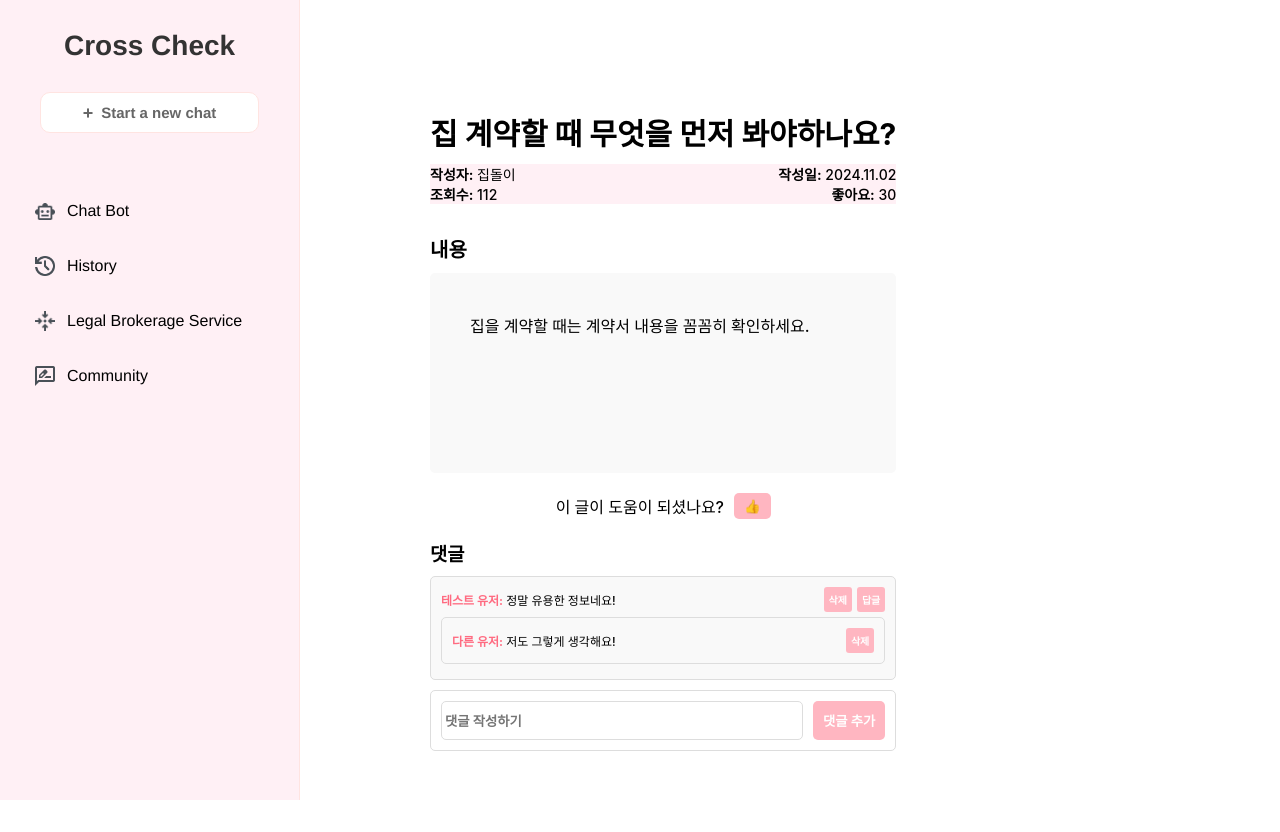
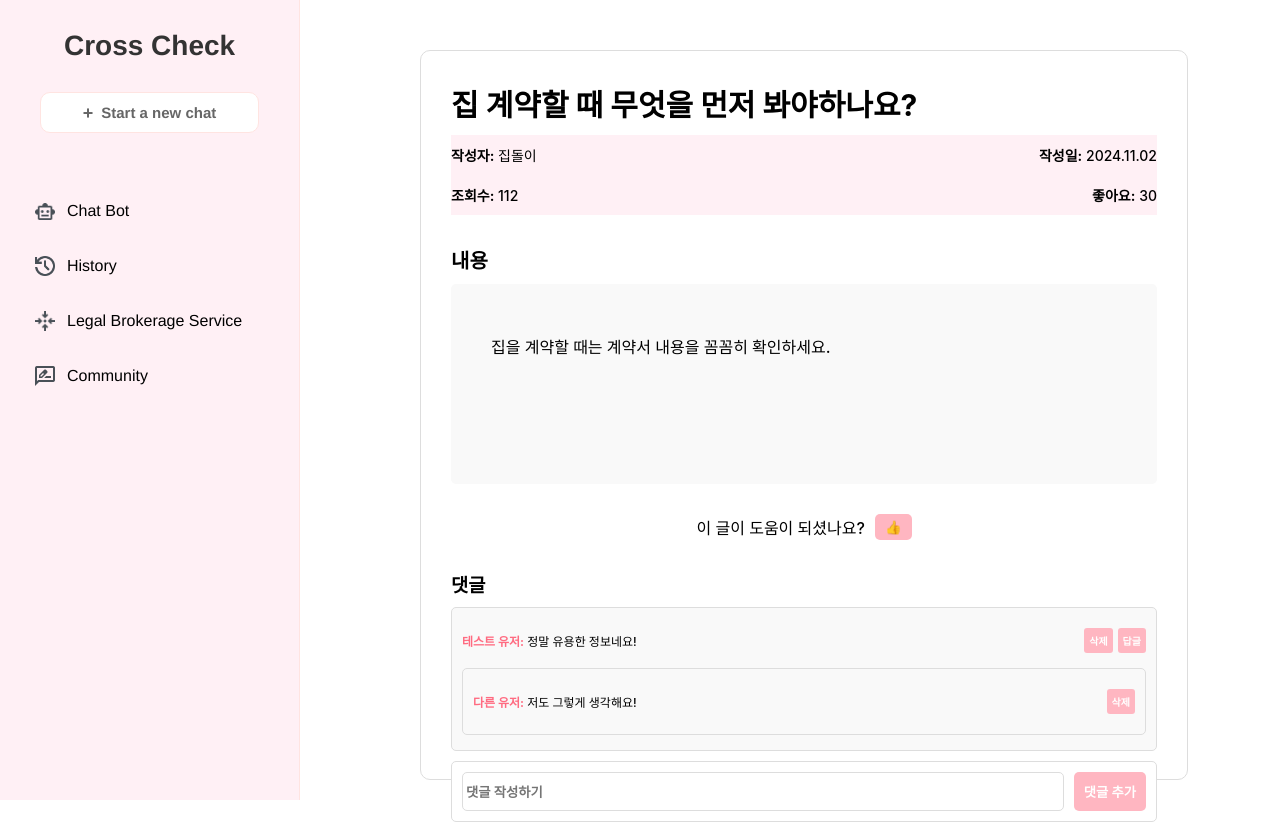
Before and after one commit to king-junho/CrossCheck-FE, a React (Create React App) app in the folder cross-check-fe/: page /post/1 in a window 1280 px wide. Before the commit the page ends 800 px from the top, so only its background shows below. Built offline with nearby package versions, Linux system fonts and the light colour scheme; a web font is replaced by a local one.

Commit message:
fix:오류 수정

```diff
--- a/cross-check-fe/src/Community/components/CommunityBoard.jsx
+++ b/cross-check-fe/src/Community/components/CommunityBoard.jsx
@@ -14,11 +14,6 @@ const posts = [
   { id: 8, number: "08", title: "집주인이 갑자기 계약 취소하자고 하네요ㅠㅠ", writer: "집순이", date: "2024.10.02", views: 184, likes: 40, comments: 16 },
   { id: 1, number: "01", title: "집 계약할 때 뭐 먼저 봐야하나요?", writer: "집돌이", date: "2024.11.02", views: 112, likes: 30, comments: 5 },
   { id: 2, number: "02", title: "자취생 저녁 메뉴 추천", writer: "자취생", date: "2024.10.28", views: 329, likes: 54, comments: 10 },
-  { id: 3, number: "03", title: "첫 전세 계약할 때 챙겨야할 서류", writer: "법사", date: "2024.10.25", views: 219, likes: 27, comments: 16 },
-  { id: 4, number: "04", title: "부동산 중개수수료 협의 가능한가요?", writer: "도미야", date: "2024.10.23", views: 498, likes: 38, comments: 16 },
-  { id: 5, number: "05", title: "전세자금대출 심사 얼마나 걸리나요?", writer: "하우스", date: "2024.10.20", views: 284, likes: 13, comments: 16 },
-  { id: 6, number: "06", title: "보증금 올려주면 월세 낮춰준다는데 괜찮을까요?", writer: "부동산 초보", date: "2024.10.19", views: 351, likes: 32, comments: 16 },
-  { id: 7, number: "07", title: "신축 아파트 하자보수 기간이 어떻게 되나요?", writer: "내 집", date: "2024.10.16", views: 257, likes: 14, comments: 16 },
 
 ];
 
--- a/cross-check-fe/src/Community/components/PostDetail.jsx
+++ b/cross-check-fe/src/Community/components/PostDetail.jsx
@@ -98,6 +98,7 @@ const PostDetail = () => {
   };
 
   return (
+    <div className="post-detail">
     <div className="post-detail-container">
               <Sidebar/>
 
@@ -212,6 +213,7 @@ const PostDetail = () => {
         <button type="submit">댓글 추가</button>
       </form>
     </div>
+    </div>
   );
 };
 
--- a/cross-check-fe/src/Community/css/postdetail.css
+++ b/cross-check-fe/src/Community/css/postdetail.css
@@ -1,19 +1,20 @@
 .post-detail-container{
     max-width: 850px;
-    margin-left:420px;
-    margin-top:100px;
+
     padding: 10px;
     border-radius: 10px;
     font-family: Arial, sans-serif;
 }
 
 .post-detail {
-    max-width: 800px;
+  width: 60%;
     margin: 20px auto;
     padding: 20px;
     border: 1px solid #ddd;
     border-radius: 10px;
     font-family: Arial, sans-serif;
+    margin-left:420px;
+    margin-top:50px;
   }
 
   .post-detail-title {
```
